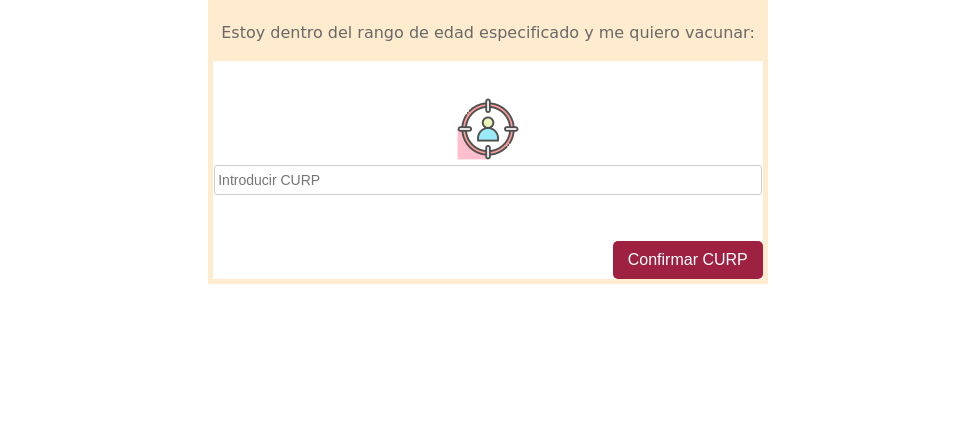
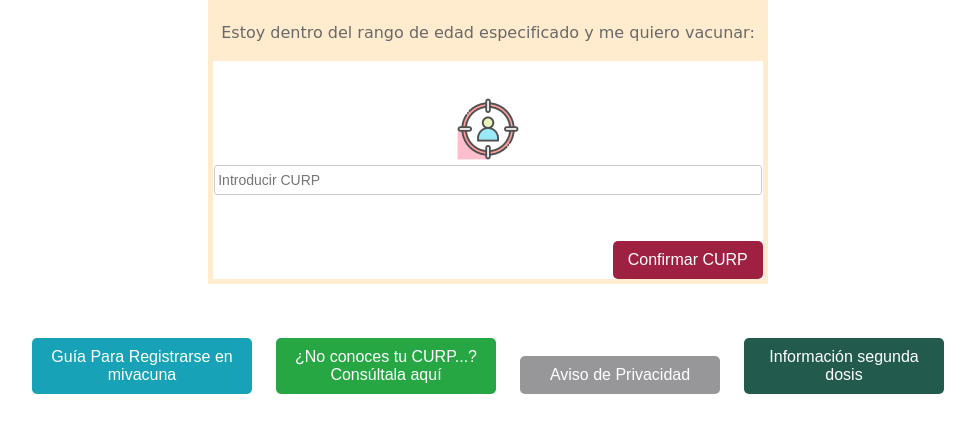
Before and after one commit to L7z404/leonelMiVacunaPF, a PHP site: page / in a window 1280 px wide. Shown: the part 295-728 px from the top of the page, without its empty margins (152-1127 px from the left). Run offline with PHP 8.4, Linux system fonts and the light colour scheme; some libraries are stand-ins or nearby versions.

Commit message:
4 botones agregados en index sin hipervinculos

```diff
--- a/css/vac_style.css
+++ b/css/vac_style.css
@@ -18,16 +18,16 @@ input {
 }
 
 button {
-    width: 150px;
+    /*width: 150px;*/
     padding: 10px;
     border: none;
     border-radius: 5px;
-    background: #9F2141;
+    /*background: #9F2141;*/
     font-size: 16px;
-    color: #fff;
+    /*color: #fff;*/
     cursor: pointer;
 }button:hover {
-     background: #711D33;
+     /*background: #711D33;*/
  }
 
 /*Cabecera de la página*/
@@ -82,10 +82,14 @@ button {
     display: inline-block;
     justify-content: center;
 }
-
 #bconfcurp{
+    width: 150px;
     float: right;
-}
+    background: #9F2141;
+    color: #fff;
+}#bconfcurp:hover{
+     background: #711D33;
+ }
 #captcha{
     float: left;
 }
@@ -96,3 +100,41 @@ button {
     width: 100%;
     color: dimgrey;
 }
+
+/*Botones index*/
+#botones_abajo_index{
+    /*display: flex;*/
+    text-align: center;
+    /*background-color: red;*/
+}
+#bregmivac{
+    width: 220px;
+    background: #17A2B7;
+    color: #FFF;
+}#bregmivac:hover{
+     background: #058094;
+ }
+
+#bnoconoce{
+    width: 220px;
+    background: #27A744FF;
+    color: #FFF;
+}#bnoconoce:hover{
+     background: #068d24;
+ }
+
+#baviso{
+    width: 200px;
+    background: #979799;
+    color: #FFF;
+}#baviso:hover{
+     background: #78787a;
+ }
+
+#infodosis{
+    width: 200px;
+    background: #235a4e;
+    color: #FFF;
+}#infodosis:hover{
+     background: #033027;
+ }
--- a/index.php
+++ b/index.php
@@ -20,9 +20,7 @@
         <div id="pie_cabeza"></div>
         <div id="raya_baja_cabeza"></div>
     </div>
-    <br>
-    <br>
-    <br>
+    <br><br><br>
     <form id="centerform">
 
     <div id="container_dato_curp">
@@ -52,5 +50,20 @@
     </div>
 
     </form>
+    <br><br><br>
+    <div id="botones_abajo_index">
+        <button id="bregmivac" type="button">Guía Para Registrarse en mivacuna</button>
+        &ensp;&ensp;
+        <button id="bnoconoce" type="button">¿No conoces tu CURP...? Consúltala aquí</button>
+        &ensp;&ensp;
+        <button id="baviso" type="button">Aviso de Privacidad</button>
+        &ensp;&ensp;
+        <button id="infodosis" type="button">Información segunda dosis</button>
+
+    </div>
+    <br><br><br>
+    <footer>
+
+    </footer>
 </body>
 </html>
```
